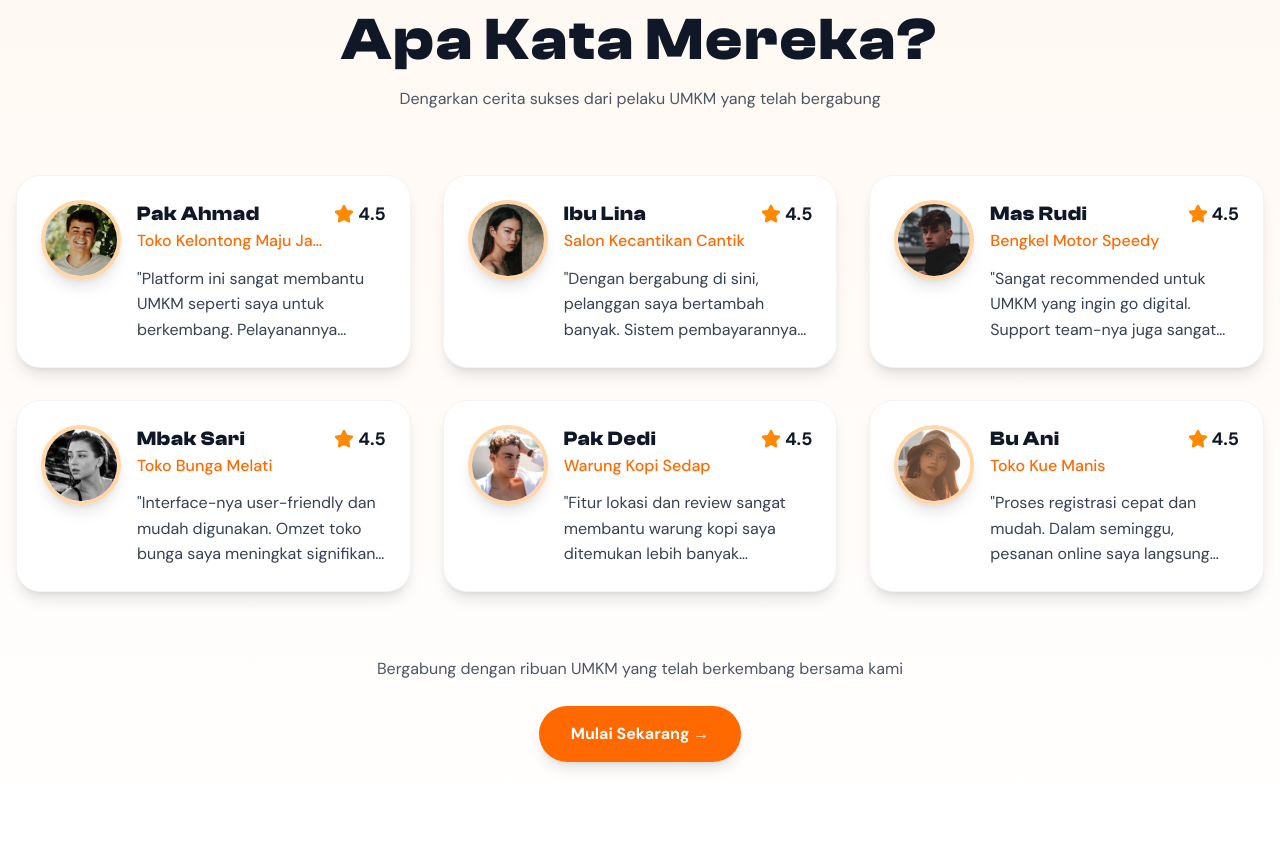
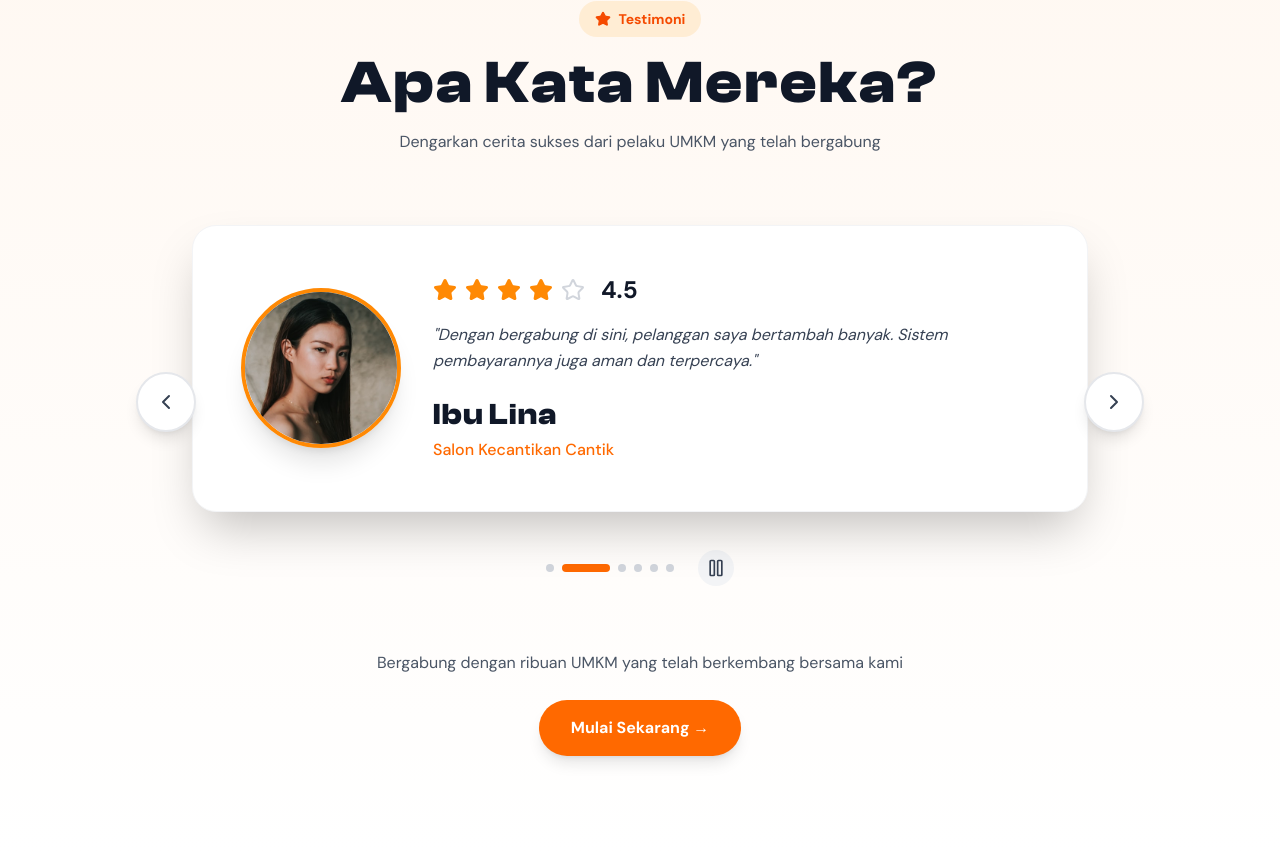
Before and after one commit to farisgozi/umkm-innovation, a Next.js app: page / in a window 1280 px wide. Shown: the part 5366-6220 px from the top of the page. Built offline with nearby package versions, Linux system fonts and the light colour scheme.

Commit message:
Perubahan TestimoniSection

```diff
--- a/src/app/components/sections/ExploreSection.tsx
+++ b/src/app/components/sections/ExploreSection.tsx
@@ -173,14 +173,14 @@ const ExploreSection = () => {
 
           {/* Content Grid */}
           <div className="grid grid-cols-1 lg:grid-cols-2 gap-6 lg:gap-8">
-            {/* Left Card - Vendor/Restaurant */}
+            {/* Left Card */}
             <motion.div
               variants={leftCardVariants}
               whileHover={{ y: -8 }}
               transition={{ duration: 0.3 }}
               className="relative rounded-3xl overflow-hidden shadow-lg group cursor-pointer"
             >
-              <div className="relative h-[600px] lg:h-[700px] w-full">
+              <div className="relative h-[600px] lg:h-[750px] w-full">
                 <Image
                   src={foodItems[0].image}
                   alt={foodItems[0].name}
--- a/src/app/components/sections/TestimoniSection.tsx
+++ b/src/app/components/sections/TestimoniSection.tsx
@@ -1,9 +1,9 @@
-'use client';
+"use client";
 
-import React, { useRef, useEffect, useState } from 'react';
-import Image from 'next/image';
-import { motion,cubicBezier } from 'framer-motion';
-import { Star } from 'lucide-react';
+import React, { useRef, useEffect, useState, useCallback } from "react";
+import Image from "next/image";
+import { motion, AnimatePresence, cubicBezier } from "framer-motion";
+import { Star, ChevronLeft, ChevronRight, Pause, Play } from "lucide-react";
 
 interface Testimonial {
   id: number;
@@ -16,8 +16,63 @@ interface Testimonial {
 
 const TestimoniSection = () => {
   const [isVisible, setIsVisible] = useState(false);
+  const [currentIndex, setCurrentIndex] = useState(0);
+  const [isAutoPlay, setIsAutoPlay] = useState(true);
+  const [direction, setDirection] = useState(1);
   const sectionRef = useRef<HTMLDivElement>(null);
 
+  const testimonials: Testimonial[] = [
+    {
+      id: 1,
+      name: "Pak Ahmad",
+      business: "Toko Kelontong Maju Jaya",
+      avatar: "/assets/images/avatar/male1.png",
+      rating: 4.5,
+      text: "Platform ini sangat membantu UMKM seperti saya untuk berkembang. Pelayanannya responsif dan fitur-fiturnya mudah dipahami.",
+    },
+    {
+      id: 2,
+      name: "Ibu Lina",
+      business: "Salon Kecantikan Cantik",
+      avatar: "/assets/images/avatar/female1.png",
+      rating: 4.5,
+      text: "Dengan bergabung di sini, pelanggan saya bertambah banyak. Sistem pembayarannya juga aman dan terpercaya.",
+    },
+    {
+      id: 3,
+      name: "Mas Rudi",
+      business: "Bengkel Motor Speedy",
+      avatar: "/assets/images/avatar/male2.png",
+      rating: 4.5,
+      text: "Sangat recommended untuk UMKM yang ingin go digital. Support team-nya juga sangat membantu dalam proses onboarding.",
+    },
+    {
+      id: 4,
+      name: "Mbak Sari",
+      business: "Toko Bunga Melati",
+      avatar: "/assets/images/avatar/female2.png",
+      rating: 4.5,
+      text: "Interface-nya user-friendly dan mudah digunakan. Omzet toko bunga saya meningkat signifikan sejak bergabung.",
+    },
+    {
+      id: 5,
+      name: "Pak Dedi",
+      business: "Warung Kopi Sedap",
+      avatar: "/assets/images/avatar/male3.png",
+      rating: 4.5,
+      text: "Fitur lokasi dan review sangat membantu warung kopi saya ditemukan lebih banyak pelanggan. Terima kasih!",
+    },
+    {
+      id: 6,
+      name: "Bu Ani",
+      business: "Toko Kue Manis",
+      avatar: "/assets/images/avatar/female3.png",
+      rating: 4.5,
+      text: "Proses registrasi cepat dan mudah. Dalam seminggu, pesanan online saya langsung meningkat drastis.",
+    },
+  ];
+
+  // Intersection Observer
   useEffect(() => {
     const observer = new IntersectionObserver(
       ([entry]) => {
@@ -35,67 +90,46 @@ const TestimoniSection = () => {
     return () => observer.disconnect();
   }, []);
 
-  const testimonials: Testimonial[] = [
-    {
-      id: 1,
-      name: 'Pak Ahmad',
-      business: 'Toko Kelontong Maju Jaya',
-      avatar: '/assets/images/avatar/male1.png',
-      rating: 4.5,
-      text: 'Platform ini sangat membantu UMKM seperti saya untuk berkembang. Pelayanannya responsif dan fitur-fiturnya mudah dipahami.'
+  // === Callback Functions ===
+  const nextTestimonial = useCallback(() => {
+    setDirection(1);
+    setCurrentIndex((prev) => (prev + 1) % testimonials.length);
+  }, [testimonials.length]);
+
+  const prevTestimonial = useCallback(() => {
+    setDirection(-1);
+    setCurrentIndex((prev) => (prev - 1 + testimonials.length) % testimonials.length);
+  }, [testimonials.length]);
+
+  const goToTestimonial = useCallback(
+    (index: number) => {
+      setDirection(index > currentIndex ? 1 : -1);
+      setCurrentIndex(index);
     },
-    {
-      id: 2,
-      name: 'Ibu Lina',
-      business: 'Salon Kecantikan Cantik',
-      avatar: '/assets/images/avatar/female1.png',
-      rating: 4.5,
-      text: 'Dengan bergabung di sini, pelanggan saya bertambah banyak. Sistem pembayarannya juga aman dan terpercaya.'
-    },
-    {
-      id: 3,
-      name: 'Mas Rudi',
-      business: 'Bengkel Motor Speedy',
-      avatar: '/assets/images/avatar/male2.png',
-      rating: 4.5,
-      text: 'Sangat recommended untuk UMKM yang ingin go digital. Support team-nya juga sangat membantu dalam proses onboarding.'
-    },
-    {
-      id: 4,
-      name: 'Mbak Sari',
-      business: 'Toko Bunga Melati',
-      avatar: '/assets/images/avatar/female2.png',
-      rating: 4.5,
-      text: 'Interface-nya user-friendly dan mudah digunakan. Omzet toko bunga saya meningkat signifikan sejak bergabung.'
-    },
-    {
-      id: 5,
-      name: 'Pak Dedi',
-      business: 'Warung Kopi Sedap',
-      avatar: '/assets/images/avatar/male3.png',
-      rating: 4.5,
-      text: 'Fitur lokasi dan review sangat membantu warung kopi saya ditemukan lebih banyak pelanggan. Terima kasih!'
-    },
-    {
-      id: 6,
-      name: 'Bu Ani',
-      business: 'Toko Kue Manis',
-      avatar: '/assets/images/avatar/female3.png',
-      rating: 4.5,
-      text: 'Proses registrasi cepat dan mudah. Dalam seminggu, pesanan online saya langsung meningkat drastis.'
-    },
-  ];
+    [currentIndex]
+  );
 
-  // Animation variants
+  // Auto-play effect
+  useEffect(() => {
+    if (!isAutoPlay || !isVisible) return;
+
+    const interval = setInterval(() => {
+      nextTestimonial();
+    }, 4000); // Change every 4 seconds
+
+    return () => clearInterval(interval);
+  }, [isAutoPlay, isVisible, nextTestimonial]);
+
+  // === Animation Variants ===
   const containerVariants = {
     hidden: { opacity: 0 },
     visible: {
       opacity: 1,
       transition: {
-        staggerChildren: 0.1,
-        delayChildren: 0.2
-      }
-    }
+        staggerChildren: 0.15,
+        delayChildren: 0.2,
+      },
+    },
   };
 
   const titleVariants = {
@@ -105,97 +139,51 @@ const TestimoniSection = () => {
       y: 0,
       transition: {
         duration: 0.8,
-        ease: cubicBezier(0.6, 0.05, 0.01, 0.9)
-      }
-    }
+        ease: cubicBezier(0.6, 0.05, 0.01, 0.9),
+      },
+    },
   };
 
-  const cardVariants = {
-    hidden: { opacity: 0, y: 30, scale: 0.95 },
-    visible: {
+  const slideVariants = {
+    enter: (direction: number) => ({
+      x: direction > 0 ? 1000 : -1000,
+      opacity: 0,
+      scale: 0.8,
+    }),
+    center: {
+      x: 0,
       opacity: 1,
-      y: 0,
       scale: 1,
       transition: {
-        duration: 0.6,
-        ease: cubicBezier(0.6, 0.05, 0.01, 0.9)
-      }
-    }
+        duration: 0.5,
+        ease: cubicBezier(0.6, 0.05, 0.01, 0.9),
+      },
+    },
+    exit: (direction: number) => ({
+      x: direction > 0 ? -1000 : 1000,
+      opacity: 0,
+      scale: 0.8,
+      transition: {
+        duration: 0.5,
+        ease: cubicBezier(0.6, 0.05, 0.01, 0.9),
+      },
+    }),
   };
 
-  // Testimonial Card Component
-  const TestimonialCard = ({ testimonial, index }: { testimonial: Testimonial; index: number }) => (
-    <motion.div
-      variants={cardVariants}
-      whileHover={{ y: -8, scale: 1.02 }}
-      transition={{ duration: 0.3 }}
-      className="flex items-start gap-4 bg-white p-6 rounded-3xl shadow-lg hover:shadow-xl border border-gray-100"
+  return (
+    <section
+      ref={sectionRef}
+      className="py-16 md:py-24 px-4 bg-linear-to-b from-orange-50/30 to-white overflow-hidden"
     >
-      {/* Avatar */}
-      <motion.div
-        initial={{ scale: 0 }}
-        animate={isVisible ? { scale: 1 } : { scale: 0 }}
-        transition={{
-          duration: 0.5,
-          delay: 0.3 + (index * 0.1),
-          type: "spring",
-          stiffness: 200
-        }}
-        whileHover={{ scale: 1.1, rotate: 5 }}
-        className="relative w-16 h-16 md:w-20 md:h-20 rounded-full overflow-hidden shrink-0 border-4 border-orange-200 shadow-lg"
-      >
-        <Image
-          src={testimonial.avatar}
-          alt={testimonial.name}
-          fill
-          className="object-cover"
-        />
-      </motion.div>
-
-      {/* Content */}
-      <div className="flex-1 min-w-0">
-        {/* Header */}
-        <div className="flex flex-col sm:flex-row sm:items-start sm:justify-between gap-2 mb-3">
-          <div className="flex-1 min-w-0">
-            <h3 className="text-lg md:text-xl font-bold text-gray-900 truncate">
-              {testimonial.name}
-            </h3>
-            <p className="text-sm md:text-base text-orange-500 font-medium truncate">
-              {testimonial.business}
-            </p>
-          </div>
-
-          {/* Rating */}
-          <div className="flex items-center gap-1 shrink-0">
-            <Star className="w-5 h-5 fill-orange-400 text-orange-400" />
-            <span className="font-bold text-lg text-gray-900">
-              {testimonial.rating}
-            </span>
-          </div>
-        </div>
-
-        {/* Testimonial Text */}
-        <p className="text-sm md:text-base text-gray-700 leading-relaxed line-clamp-3">
-          &quot;{testimonial.text}&quot;
-        </p>
-      </div>
-    </motion.div>
-  );
-
-  return (
-    <section ref={sectionRef} className="py-16 md:py-24 px-4 bg-linear-to-b from-orange-50/30 to-white">
       <div className="max-w-7xl mx-auto">
         <motion.div
           initial="hidden"
           animate={isVisible ? "visible" : "hidden"}
           variants={containerVariants}
         >
-          {/* Section Header */}
+          {/* === Section Header === */}
           <div className="text-center mb-12 md:mb-16">
-            <motion.div
-              variants={titleVariants}
-              className="inline-block mb-4"
-            >
+            <motion.div variants={titleVariants} className="inline-block mb-4">
               <span className="inline-flex items-center gap-2 px-4 py-2 bg-orange-100 text-orange-600 rounded-full text-sm font-bold">
                 <Star className="w-4 h-4 fill-orange-600" />
                 Testimoni
@@ -217,26 +205,135 @@ const TestimoniSection = () => {
             </motion.p>
           </div>
 
-          {/* Testimonials Grid */}
-          <motion.div
-            variants={containerVariants}
-            className="grid grid-cols-1 md:grid-cols-2 lg:grid-cols-3 gap-6 lg:gap-8"
-          >
-            {testimonials.map((testimonial, index) => (
-              <TestimonialCard
-                key={testimonial.id}
-                testimonial={testimonial}
-                index={index}
-              />
-            ))}
-          </motion.div>
+          {/* === Testimonial Slider === */}
+          <div className="relative max-w-4xl mx-auto">
+            <div className="relative min-h-[400px] md:min-h-[300px] flex items-center">
+              <AnimatePresence mode="wait" custom={direction}>
+                <motion.div
+                  key={currentIndex}
+                  custom={direction}
+                  variants={slideVariants}
+                  initial="enter"
+                  animate="center"
+                  exit="exit"
+                  className="w-full"
+                >
+                  <div className="bg-white rounded-3xl p-8 md:p-12 shadow-2xl border border-gray-100">
+                    <div className="flex flex-col md:flex-row items-center gap-6 md:gap-8">
+                      {/* Avatar */}
+                      <motion.div
+                        whileHover={{ scale: 1.1, rotate: 5 }}
+                        className="relative w-32 h-32 md:w-40 md:h-40 rounded-full overflow-hidden shrink-0 border-4 border-orange-400 shadow-xl"
+                      >
+                        <Image
+                          src={testimonials[currentIndex].avatar}
+                          alt={testimonials[currentIndex].name}
+                          fill
+                          className="object-cover"
+                        />
+                      </motion.div>
+
+                      {/* Content */}
+                      <div className="flex-1 text-center md:text-left">
+                        <div className="flex items-center justify-center md:justify-start gap-2 mb-4">
+                          {[...Array(5)].map((_, i) => (
+                            <Star
+                              key={i}
+                              className={`w-6 h-6 ${
+                                i < Math.floor(testimonials[currentIndex].rating)
+                                  ? "fill-orange-400 text-orange-400"
+                                  : "text-gray-300"
+                              }`}
+                            />
+                          ))}
+                          <span className="font-bold text-2xl text-gray-900 ml-2">
+                            {testimonials[currentIndex].rating}
+                          </span>
+                        </div>
+
+                        <p className="text-xl md:text-2xl text-gray-700 leading-relaxed mb-6 italic">
+                          &quot;{testimonials[currentIndex].text}&quot;
+                        </p>
+
+                        <div>
+                          <h3 className="text-2xl md:text-3xl font-bold text-gray-900 mb-1">
+                            {testimonials[currentIndex].name}
+                          </h3>
+                          <p className="text-lg md:text-xl text-orange-500 font-medium">
+                            {testimonials[currentIndex].business}
+                          </p>
+                        </div>
+                      </div>
+                    </div>
+                  </div>
+                </motion.div>
+              </AnimatePresence>
+            </div>
+
+            {/* Navigation Buttons */}
+            <div className="absolute top-1/2 -translate-y-1/2 left-0 right-0 flex justify-between items-center pointer-events-none px-2 md:-mx-16">
+              <motion.button
+                whileHover={{ scale: 1.1 }}
+                whileTap={{ scale: 0.95 }}
+                onClick={prevTestimonial}
+                className="pointer-events-auto p-3 md:p-4 rounded-full bg-white hover:bg-orange-500 text-gray-700 hover:text-white shadow-lg transition-colors border-2 border-gray-200"
+                aria-label="Previous testimonial"
+              >
+                <ChevronLeft className="w-6 h-6" />
+              </motion.button>
+
+              <motion.button
+                whileHover={{ scale: 1.1 }}
+                whileTap={{ scale: 0.95 }}
+                onClick={nextTestimonial}
+                className="pointer-events-auto p-3 md:p-4 rounded-full bg-white hover:bg-orange-500 text-gray-700 hover:text-white shadow-lg transition-colors border-2 border-gray-200"
+                aria-label="Next testimonial"
+              >
+                <ChevronRight className="w-6 h-6" />
+              </motion.button>
+            </div>
+
+            {/* Dots + Controls */}
+            <div className="flex items-center justify-center gap-6 mt-8">
+              <div className="flex gap-2">
+                {testimonials.map((_, index) => (
+                  <motion.button
+                    key={index}
+                    onClick={() => goToTestimonial(index)}
+                    whileHover={{ scale: 1.2 }}
+                    whileTap={{ scale: 0.9 }}
+                    className={`h-2 rounded-full transition-all duration-300 ${
+                      index === currentIndex
+                        ? "w-12 bg-orange-500"
+                        : "w-2 bg-gray-300 hover:bg-gray-400"
+                    }`}
+                    aria-label={`Go to testimonial ${index + 1}`}
+                  />
+                ))}
+              </div>
+
+              <motion.button
+                whileHover={{ scale: 1.1 }}
+                whileTap={{ scale: 0.95 }}
+                onClick={() => setIsAutoPlay(!isAutoPlay)}
+                className="p-2 rounded-full bg-gray-100 hover:bg-orange-100 transition-colors"
+                aria-label={isAutoPlay ? "Pause autoplay" : "Start autoplay"}
+              >
+                {isAutoPlay ? (
+                  <Pause className="w-5 h-5 text-gray-700" />
+                ) : (
+                  <Play className="w-5 h-5 text-gray-700" />
+                )}
+              </motion.button>
+            </div>
+          </div>
 
           {/* CTA Section */}
           <motion.div
             initial={{ opacity: 0, y: 30 }}
             animate={isVisible ? { opacity: 1, y: 0 } : { opacity: 0, y: 30 }}
-            transition={{ duration: 0.8, delay: 0.8 }}
-            className="mt-12 md:mt-16 text-center"
+            transition={{ duration: 0.8, delay: 0.6 }}
+            className="mt-16 text-center"
           >
             <p className="text-gray-600 mb-6 text-lg">
               Bergabung dengan ribuan UMKM yang telah berkembang bersama kami
```
